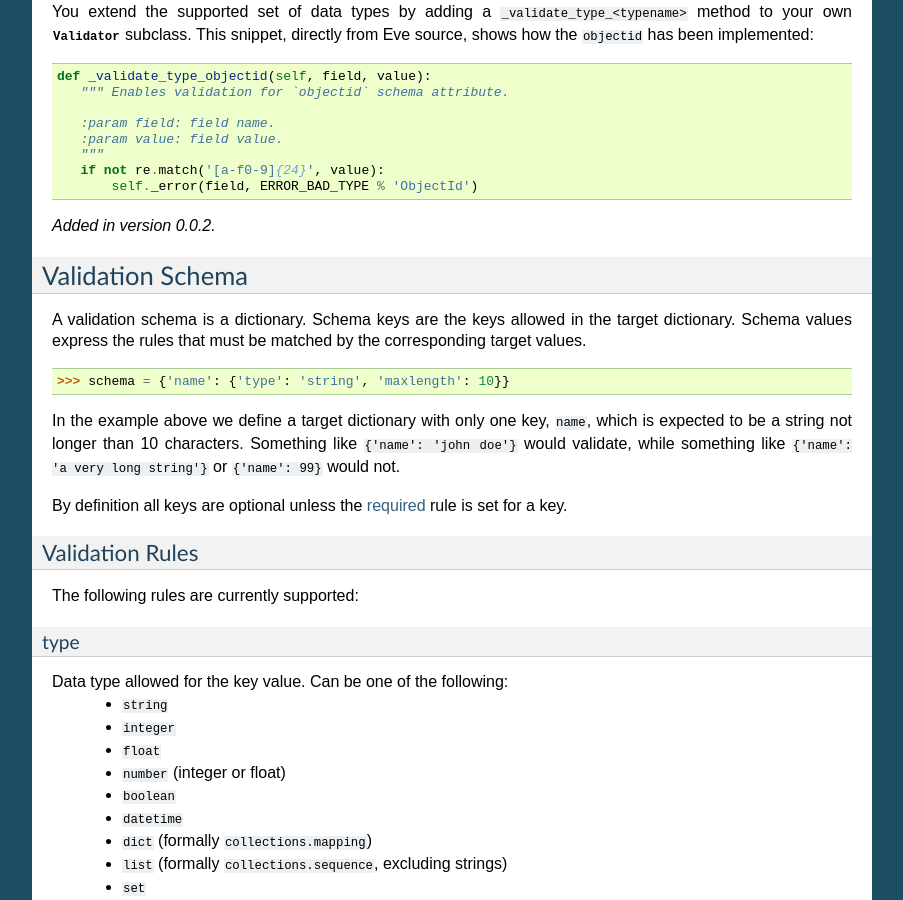
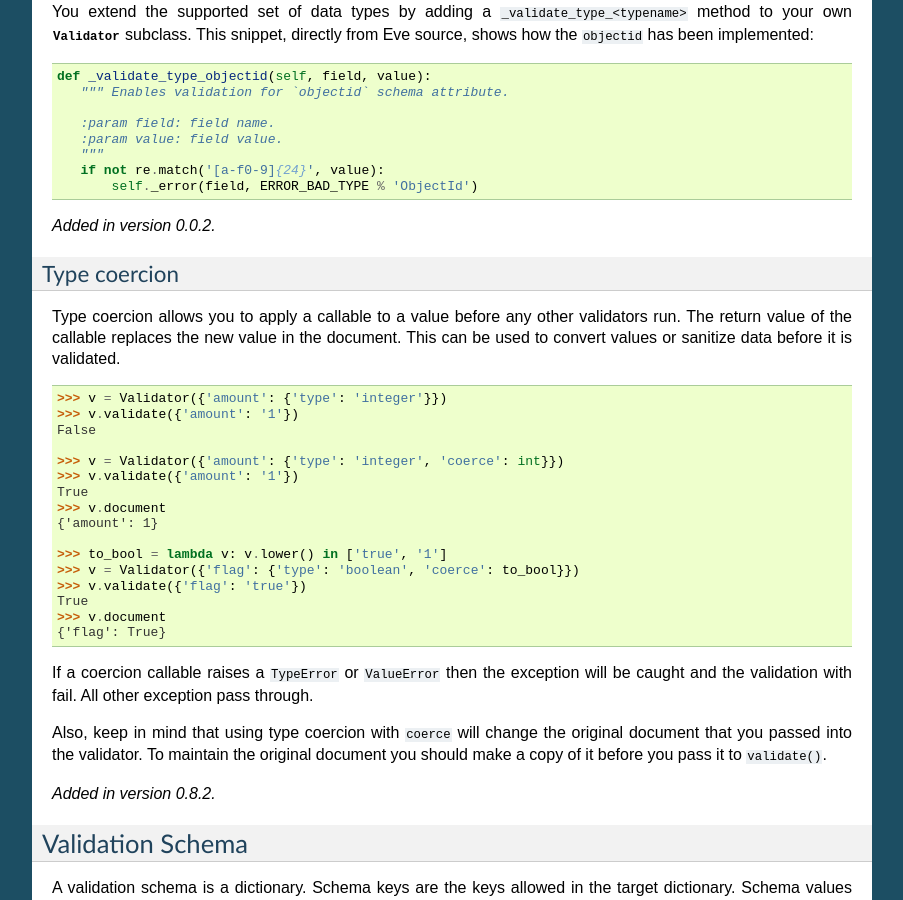
Before and after one commit to pyeve/cerberus, a Sphinx documentation site: the page built from docs/index.rst, in a window 1280 px wide and 900 px high, scrolled down 3854 px. Shown: the whole window, without its empty margins (198-1101 px from the left). Built offline with Sphinx 7.4.7, drawn with Linux system fonts in a browser that asks for light colours.

Commit message:
add docs

```diff
--- a/docs/index.rst
+++ b/docs/index.rst
@@ -243,6 +243,42 @@ has been implemented: ::
             self._error(field, ERROR_BAD_TYPE % 'ObjectId')
 
 .. versionadded:: 0.0.2
+
+.. _type-coercion
+
+Type coercion
+~~~~~~~~~~~~~
+Type coercion allows you to apply a callable to a value before any other
+validators run.  The return value of the callable replaces the new value in
+the document.  This can be used to convert values or sanitize data before it is
+validated. ::
+
+    >>> v = Validator({'amount': {'type': 'integer'}})
+    >>> v.validate({'amount': '1'})
+    False
+
+    >>> v = Validator({'amount': {'type': 'integer', 'coerce': int}})
+    >>> v.validate({'amount': '1'})
+    True
+    >>> v.document
+    {'amount': 1}
+
+    >>> to_bool = lambda v: v.lower() in ['true', '1']
+    >>> v = Validator({'flag': {'type': 'boolean', 'coerce': to_bool}})
+    >>> v.validate({'flag': 'true'})
+    True
+    >>> v.document
+    {'flag': True}
+
+If a coercion callable raises a ``TypeError`` or ``ValueError`` then the
+exception will be caught and the validation with fail.  All other exception pass
+through.
+
+Also, keep in mind that using type coercion with ``coerce`` will change the
+original document that you passed into the validator.  To maintain the original
+document you should make a copy of it before you pass it to ``validate()``.
+
+.. versionadded:: 0.8.2
 
 Validation Schema
 -----------------
```
